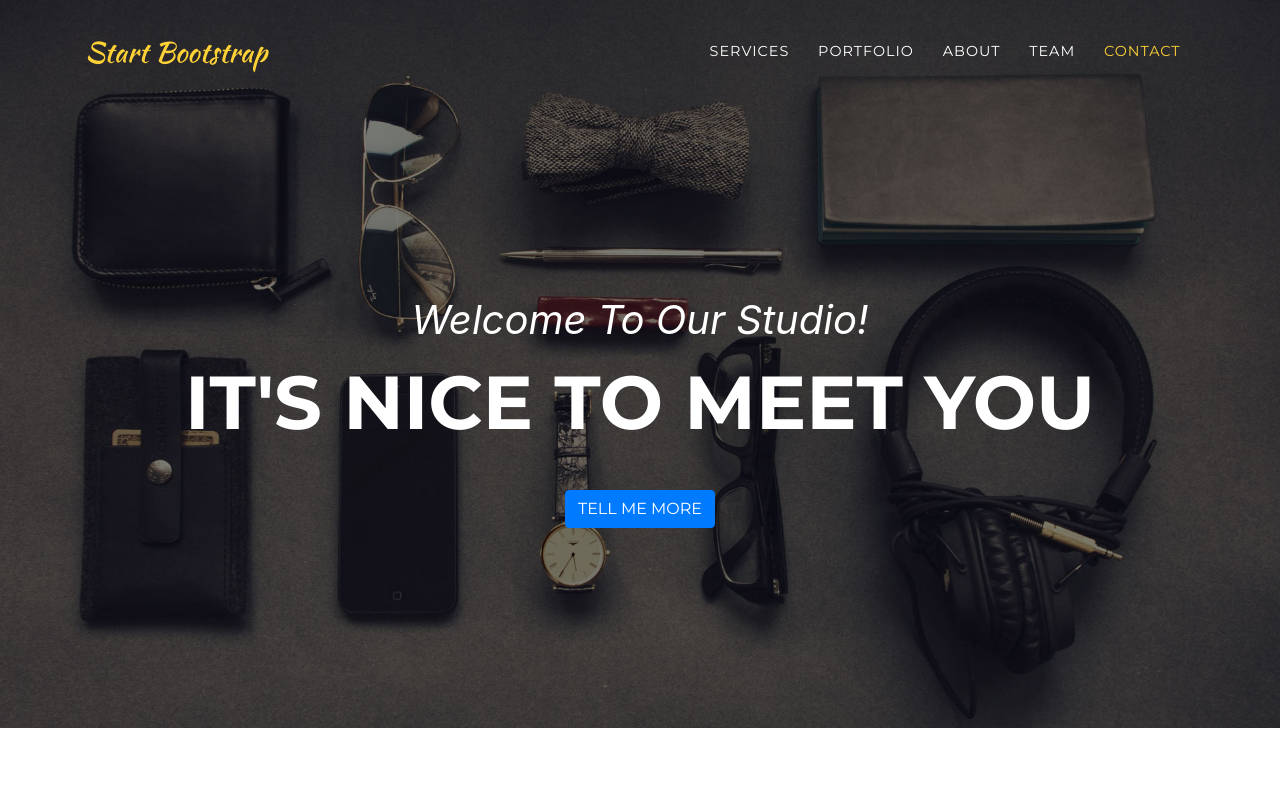
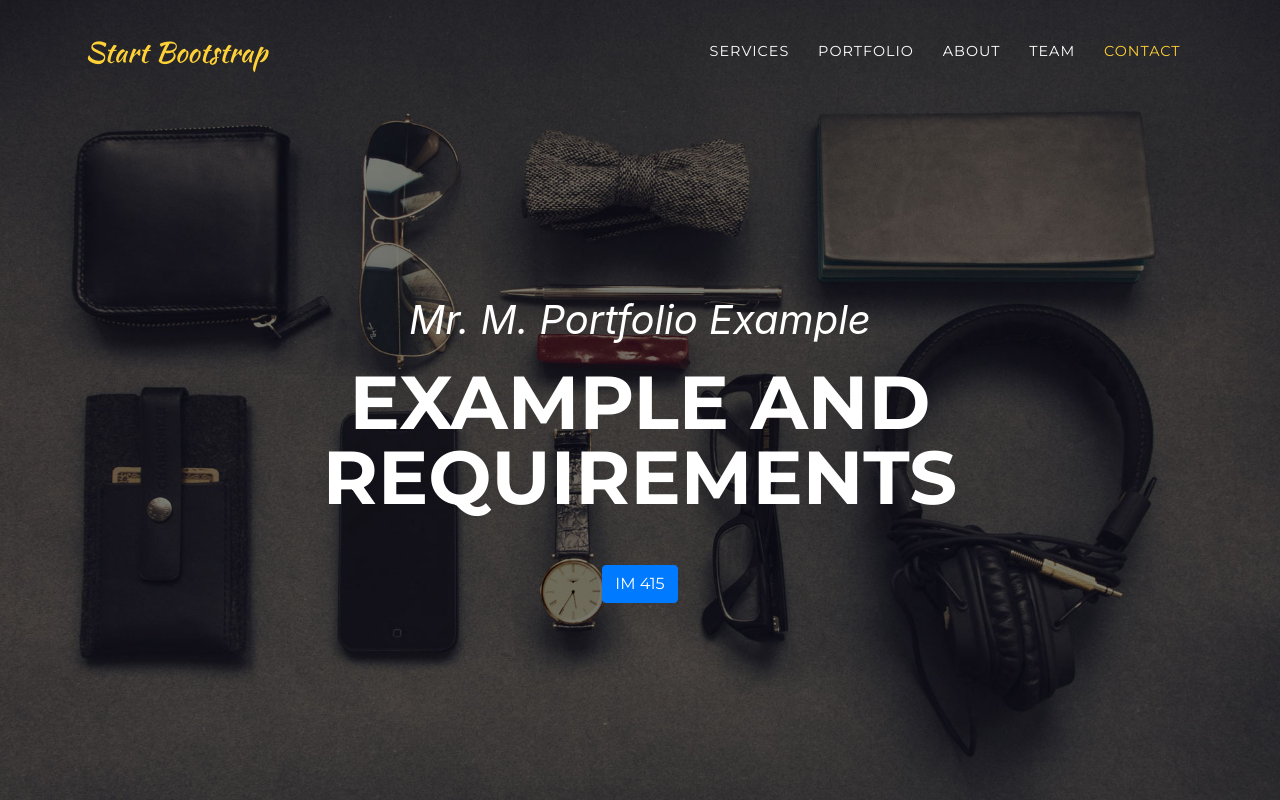
Before and after one commit to KuroHiKori/mrm-portfolio, a website with bundled scripts: page index.html in a window 1280 px wide. Shown: the top 800 px of the page. Built offline with nearby package versions, Linux system fonts and the light colour scheme; a web font is replaced by a local one.

Commit message:
changed index.html

```diff
--- a/index.html
+++ b/index.html
@@ -8,7 +8,7 @@
   <meta name="description" content="">
   <meta name="author" content="">
 
-  <title>Agency - Start Bootstrap Theme</title>
+  <title>Mr. M. Portfolio Example</title>
 
   <!-- Bootstrap core CSS -->
   <link href="vendor/bootstrap/css/bootstrap.min.css" rel="stylesheet">
@@ -61,9 +61,9 @@
   <header class="masthead">
     <div class="container">
       <div class="intro-text">
-        <div class="intro-lead-in">Welcome To Our Studio!</div>
-        <div class="intro-heading text-uppercase">It's Nice To Meet You</div>
-        <a class="btn btn-primary btn-xl text-uppercase js-scroll-trigger" href="#services">Tell Me More</a>
+        <div class="intro-lead-in">Mr. M. Portfolio Example </div>
+        <div class="intro-heading text-uppercase">Example and Requirements</div>
+        <a class="btn btn-primary btn-xl text-uppercase js-scroll-trigger" href="#services">IM 415</a>
       </div>
     </div>
   </header>
```
Also changed, not shown: 1 other file.
